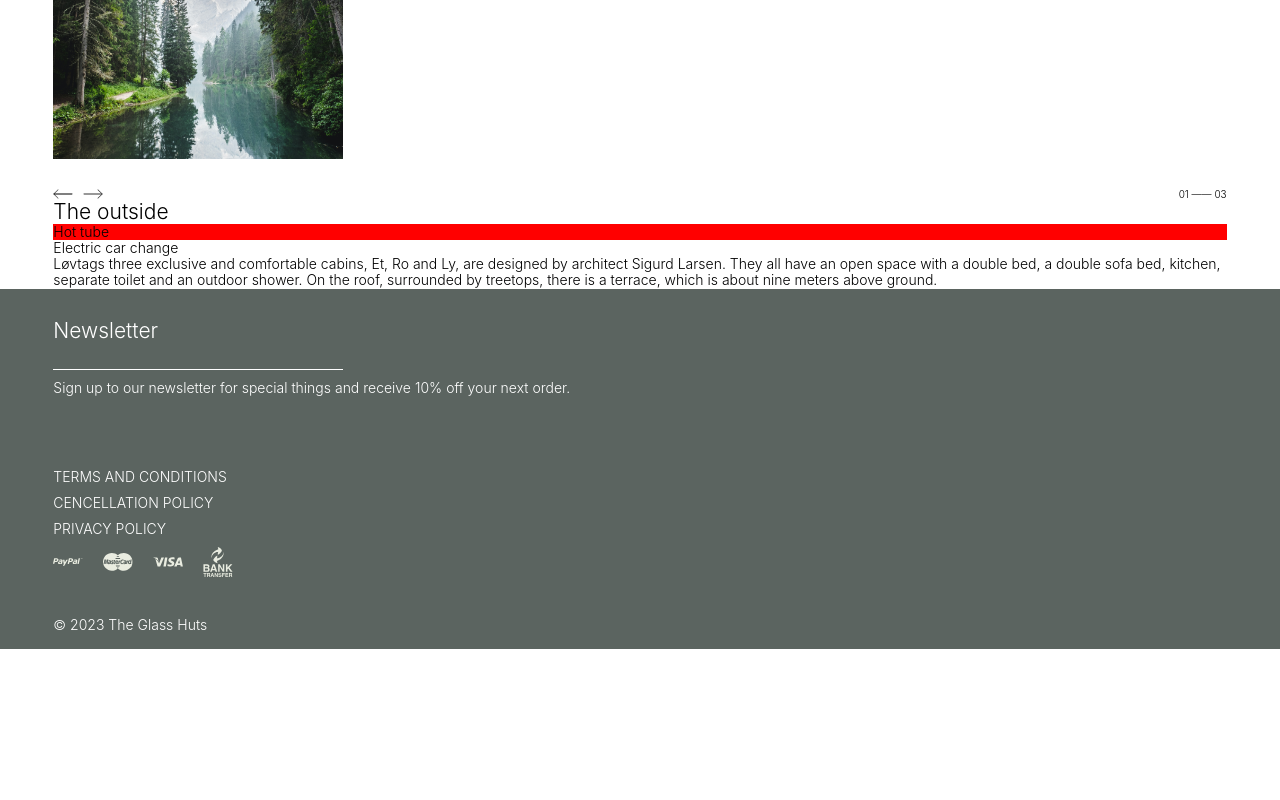
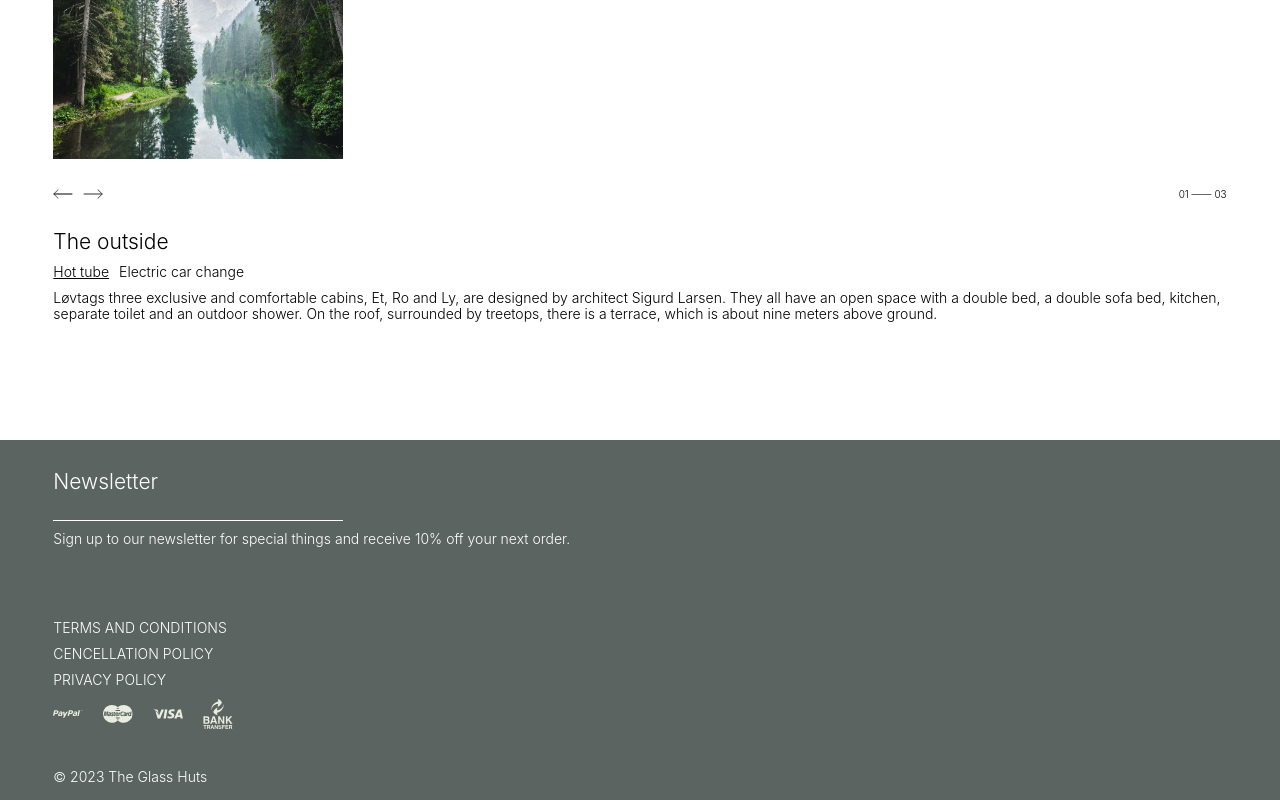
Before and after one commit to alexandrachuprina/nextjs-booking, a Next.js app: page /area in a window 1280 px wide. Shown: the part 913-1713 px from the top of the page. Before the commit the page ends 1562 px from the top, so only its background shows below. Built offline with nearby package versions, Linux system fonts and the light colour scheme.

Commit message:
feat: CarouselText component (style)

```diff
--- a/components/CarouselText/CarouselText.tsx
+++ b/components/CarouselText/CarouselText.tsx
@@ -1,6 +1,6 @@
 import React, { useState } from "react";
 import { Row, Col } from "antd";
-import styles from "../../styles/components/TextSlider.module.scss";
+import styles from "../../styles/components/CarouselText.module.scss";
 
 interface data {
   id: number;
@@ -25,17 +25,17 @@ function CarouselText(props: Props) {
       <Col span={22}>
         <div className={styles.component}>
           <h2>{props.data[0].header}</h2>
-          <div className={styles.headers}>
+          <div className={styles.links}>
             {props.data.map((elem: any, i: number) => {
               if (elem.id === index) {
                 return (
-                  <div className={styles.red} key={i}>
+                  <div className={styles.underlined} key={i}>
                     <p onClick={() => handleClick(elem.id)}>{elem.link}</p>
                   </div>
                 );
               } else {
                 return (
-                  <div className={styles.null} key={i}>
+                  <div key={i}>
                     <p onClick={() => handleClick(elem.id)}>{elem.link}</p>
                   </div>
                 );
--- a/styles/components/CarouselText.module.scss
+++ b/styles/components/CarouselText.module.scss
@@ -1,4 +1,23 @@
+@import '../margins.scss';
+
 .component {
   display: flex;
   flex-direction: column;
+  margin-top: $margin-top-xs;
 }
+.links {
+  display: flex;
+  flex-direction: row;
+  margin: $margin-bottom-h2-xs 0;
+  p {
+    margin-right: $margin-bottom-h2-xs;
+  }
+}
+.underlined {
+  p {
+    text-decoration: underline;
+  }
+}
+.description {
+  height: 150px;
+}
```
